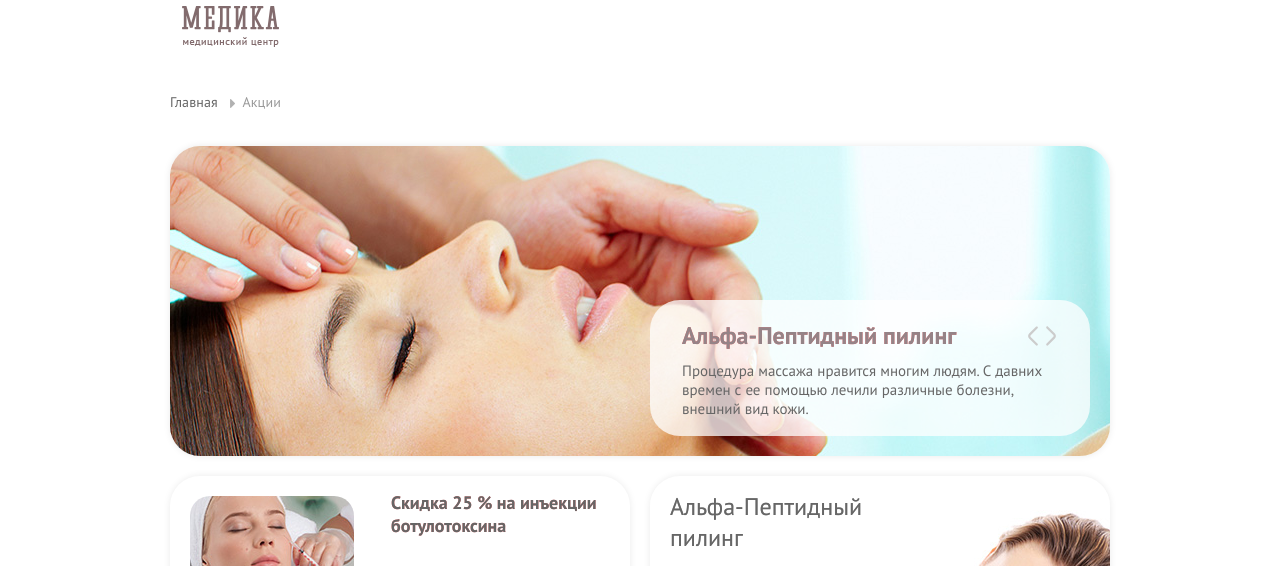
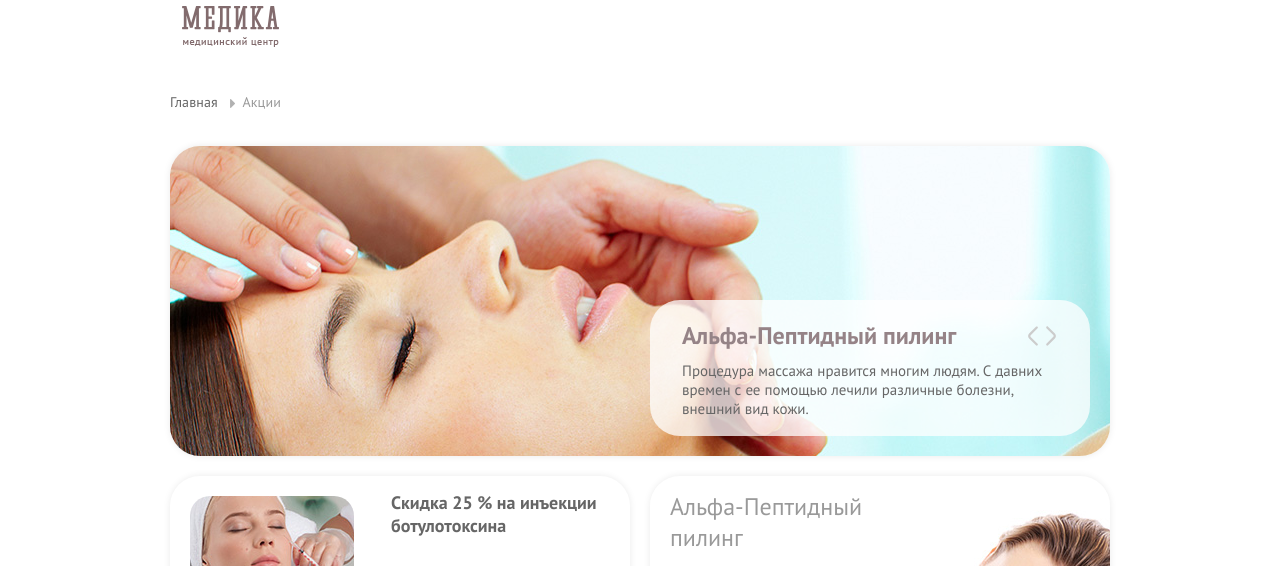
Before and after one commit to jokerinteractive/artmedika, a website: page promo.html in a window 1280 px wide. Shown: the part 124-690 px from the top of the page. Drawn offline with nearby package versions, Linux system fonts and the light colour scheme; files that its build step writes are made by us from their sources.

Commit message:
Правки по заголовкам

```diff
--- a/sass/blocks/promotion.scss
+++ b/sass/blocks/promotion.scss
@@ -76,13 +76,10 @@
   margin-bottom: 10px;
   font-size: $font-size-smaller-big;
   font-weight: $font-weight-bold;
-  color: $color-bright;
+  color: $color-pastel;
 
-  &::before {
-    color: $color-pastel;
-    content: attr(data-hover);
-    position: absolute;
-    transition: transform 0.3s, opacity 0.3s;
+  &:hover {
+    color: $color-bright;
   }
 }
 
@@ -154,14 +151,7 @@
   position: relative;
   font-size: $font-size-bigger-middle;
   font-weight: $font-weight-bold;
-  color: $color-bright;
-
-  &::before {
-    color: $color-dark;
-    content: attr(data-hover);
-    position: absolute;
-    transition: transform 0.3s, opacity 0.3s;
-  }
+  color: $color-dark;
 
   &:hover {
     color: $color-bright;
```
Also changed, not shown: sass/blocks/service-list.scss (+0 -12 lines).
